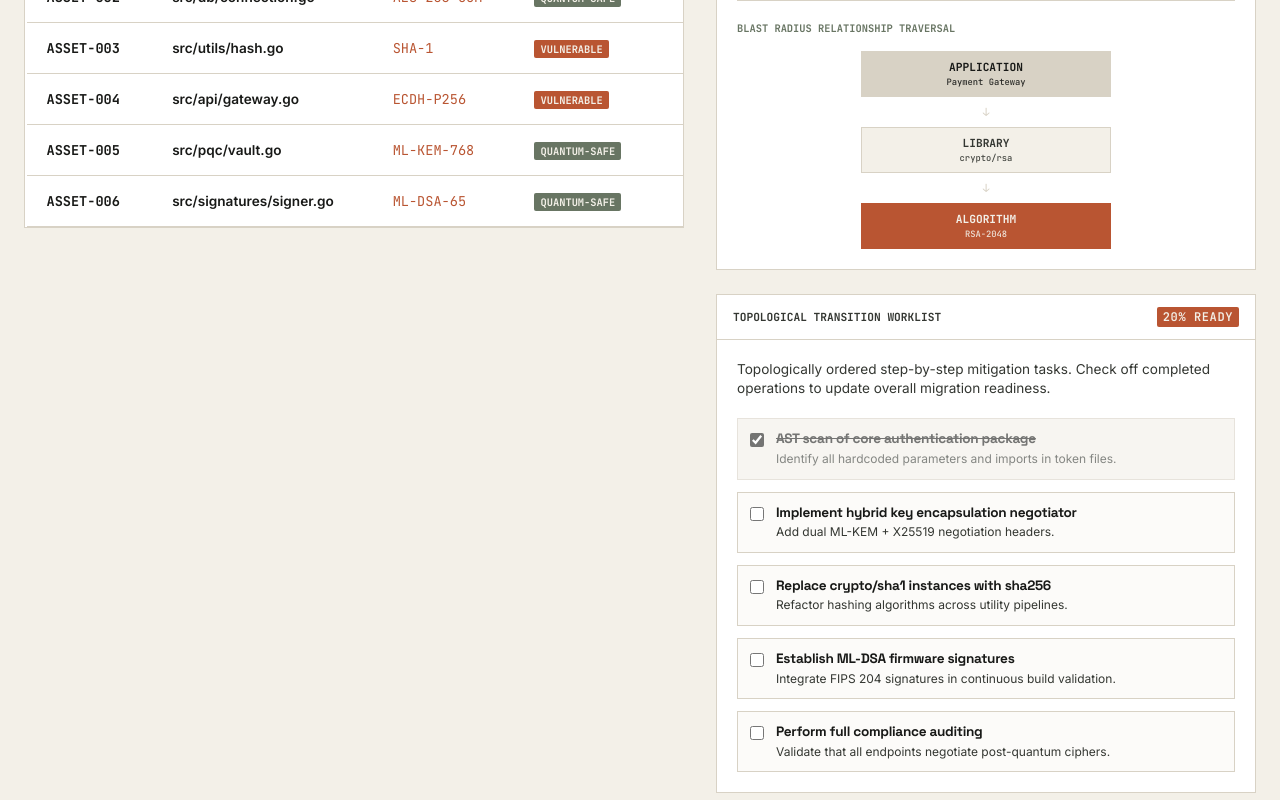
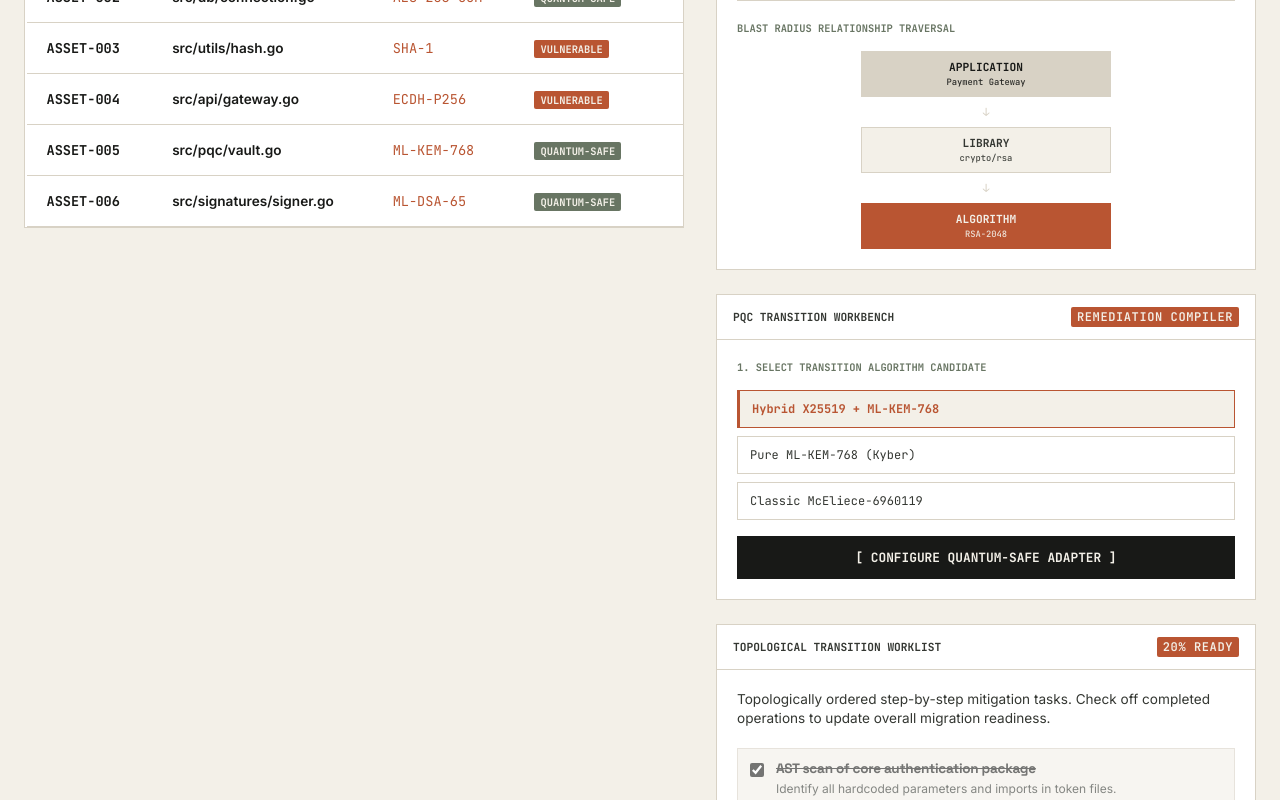
Before and after one commit to heyakhilnair/SIH-ECDTA-Team-LatentManifold, a Next.js app: page /prototype in a window 1280 px wide. Shown: the part 563-1363 px from the top of the page. Built offline with nearby package versions, Linux system fonts and the light colour scheme.

Commit message:
feat: implement interactive PQC Transition Workbench and dual-algorithm compile metrics dashboard

```diff
--- a/src/app/prototype/Prototype.module.css
+++ b/src/app/prototype/Prototype.module.css
@@ -339,7 +339,7 @@
   gap: 24px;
 }
 
-.assetDetailCard, .migrationPlannerCard {
+.assetDetailCard, .migrationPlannerCard, .pqcWorkbenchCard {
   background-color: #FFFFFF;
   border: var(--border-thin);
 }
@@ -356,7 +356,7 @@
   color: var(--color-secondary);
 }
 
-.detailsBody {
+.detailsBody, .workbenchBody {
   padding: 20px;
 }
 
@@ -393,6 +393,7 @@
   font-weight: 700;
   color: var(--color-sage);
   margin-bottom: 16px;
+  text-transform: uppercase;
 }
 
 .visualFlow {
@@ -440,6 +441,123 @@
   font-size: 0.7rem;
   color: var(--color-stone);
   font-weight: 900;
+}
+
+/* PQC Workbench Specific Styles */
+.targetSelector {
+  display: flex;
+  flex-direction: column;
+  gap: 8px;
+  margin-bottom: 16px;
+}
+
+.targetBtn {
+  background-color: #FFFFFF;
+  border: var(--border-thin);
+  padding: 10px 12px;
+  font-family: var(--font-mono);
+  font-size: 0.75rem;
+  text-align: left;
+  cursor: pointer;
+  transition: var(--transition-fast);
+  color: var(--color-secondary);
+}
+
+.targetBtn:hover {
+  border-color: var(--color-primary);
+  color: var(--color-primary);
+}
+
+.activeTargetBtn {
+  background-color: var(--color-base);
+  color: var(--color-accent);
+  border-color: var(--color-accent);
+  font-weight: 700;
+  border-left-width: 3px;
+}
+
+.compilePqcBtn {
+  width: 100%;
+  font-family: var(--font-mono);
+  font-size: 0.8rem;
+  font-weight: 700;
+  background-color: var(--color-primary);
+  color: var(--color-base);
+  border: 1px solid var(--color-primary);
+  padding: 12px;
+  cursor: pointer;
+  transition: var(--transition-smooth);
+}
+
+.compilePqcBtn:hover {
+  background-color: transparent;
+  color: var(--color-primary);
+}
+
+.miniProgress {
+  background-color: var(--color-base);
+  height: 4px;
+  width: 100%;
+  margin-top: 12px;
+}
+
+.miniProgressBar {
+  background-color: var(--color-accent);
+  height: 100%;
+}
+
+.compileReport {
+  margin-top: 24px;
+  border-top: 1px solid var(--color-stone);
+  padding-top: 20px;
+}
+
+.reportStats {
+  display: grid;
+  grid-template-columns: 1fr 1fr;
+  gap: 12px;
+  margin-bottom: 16px;
+}
+
+.statBox {
+  background-color: var(--color-base);
+  border: var(--border-thin);
+  padding: 12px;
+  text-align: center;
+}
+
+.statBox span {
+  font-family: var(--font-mono);
+  font-size: 0.6rem;
+  color: var(--color-sage);
+  display: block;
+  text-transform: uppercase;
+  margin-bottom: 4px;
+}
+
+.statBox strong {
+  font-family: var(--font-display);
+  font-size: 1rem;
+  color: var(--color-accent);
+}
+
+.complianceNote {
+  font-family: var(--font-mono);
+  font-size: 0.75rem;
+  color: var(--color-secondary);
+  border-left: 2px solid var(--color-sage);
+  padding-left: 10px;
+  margin-bottom: 20px;
+}
+
+.codeSnippetPre {
+  background-color: #181917;
+  color: #A9B2A6;
+  padding: 16px;
+  font-family: var(--font-mono);
+  font-size: 0.7rem;
+  line-height: 1.4;
+  overflow-x: auto;
 }
 
 /* Migration checklist card */
--- a/src/app/prototype/page.tsx
+++ b/src/app/prototype/page.tsx
@@ -1,6 +1,6 @@
 "use client";
 
-import { useState } from "react";
+import { useState, useEffect } from "react";
 import Navbar from "@/components/Navbar";
 import Footer from "@/components/Footer";
 import styles from "./Prototype.module.css";
@@ -11,6 +11,12 @@
   const [searchQuery, setSearchQuery] = useState("");
   const [scanning, setScanning] = useState(false);
   const [scanProgress, setScanProgress] = useState(0);
+
+  // PQC Workbench States
+  const [selectedPqcTarget, setSelectedPqcTarget] = useState("hybrid-mlkem");
+  const [compilingPqc, setCompilingPqc] = useState(false);
+  const [compileProgress, setCompileProgress] = useState(0);
+  const [compiledReport, setCompiledReport] = useState<any | null>(null);
 
   // Stateful checkboxes for migration tasks
   const [completedTasks, setCompletedTasks] = useState<Record<string, boolean>>({
@@ -37,6 +43,37 @@
     { id: "task4", label: "Establish ML-DSA firmware signatures", desc: "Integrate FIPS 204 signatures in continuous build validation." },
     { id: "task5", label: "Perform full compliance auditing", desc: "Validate that all endpoints negotiate post-quantum ciphers." }
   ];
+
+  const pqcTargets = {
+    "RSA-2048": [
+      { id: "hybrid-mlkem", name: "Hybrid X25519 + ML-KEM-768", latency: "38 µs", keySize: "1216 Bytes", compliance: "FIPS 203 Compliant (Draft)", code: `import "github.com/latentmanifold/ecdat/pqc/hybrid"\n\n// Initialize dual safe key exchange\nkeyExchange := hybrid.NewX25519MLKEM768()` },
+      { id: "pure-mlkem", name: "Pure ML-KEM-768 (Kyber)", latency: "26 µs", keySize: "1184 Bytes", compliance: "FIPS 203 Compliant", code: `import "github.com/latentmanifold/ecdat/pqc/mlkem"\n\n// Generate Kyber key pair\npubKey, privKey, _ := mlkem.GenerateKey768()` },
+      { id: "mceliece", name: "Classic McEliece-6960119", latency: "140 µs", keySize: "1047319 Bytes", compliance: "NIST Alternative Round 4", code: `import "github.com/latentmanifold/ecdat/pqc/mceliece"\n\n// Best suited for cold archival storage\nencap, decap := mceliece.Init6960119()` }
+    ],
+    "ECDH-P256": [
+      { id: "hybrid-mlkem", name: "Hybrid X25519 + ML-KEM-768", latency: "38 µs", keySize: "1216 Bytes", compliance: "FIPS 203 Compliant (Draft)", code: `import "github.com/latentmanifold/ecdat/pqc/hybrid"\n\nkeyExchange := hybrid.NewX25519MLKEM768()` },
+      { id: "pure-mlkem", name: "Pure ML-KEM-768 (Kyber)", latency: "26 µs", keySize: "1184 Bytes", compliance: "FIPS 203 Compliant", code: `import "github.com/latentmanifold/ecdat/pqc/mlkem"\n\npubKey, privKey, _ := mlkem.GenerateKey768()` },
+      { id: "bike", name: "BIKE-L3 (Code-based)", latency: "95 µs", keySize: "3246 Bytes", compliance: "NIST Round 4 Candidate", code: `import "github.com/latentmanifold/ecdat/pqc/bike"\n\nkem := bike.NewLevel3()` }
+    ],
+    "SHA-1": [
+      { id: "sha256", name: "SHA-256", latency: "4 µs", keySize: "32 Bytes", compliance: "FIPS 180-4 Compliant", code: `import "crypto/sha256"\n\nhasher := sha256.New()` },
+      { id: "sha3", name: "SHA3-256 (Keccak)", latency: "8 µs", keySize: "32 Bytes", compliance: "FIPS 202 Compliant", code: `import "golang.org/x/crypto/sha3"\n\nhasher := sha3.New256()` },
+      { id: "blake3", name: "BLAKE3 (Parallel Hash)", latency: "1.5 µs", keySize: "32 Bytes", compliance: "Non-FIPS (High-Perf Alternative)", code: `import "github.com/zeebo/blake3"\n\nhasher := blake3.New()` }
+    ]
+  };
+
+  const selectedAsset = initialAssets.find(a => a.id === selectedAssetId) || initialAssets[0];
+
+  // Reset PQC target when selected asset changes
+  useEffect(() => {
+    setCompiledReport(null);
+    if (selectedAsset.algorithm in pqcTargets) {
+      const targets = pqcTargets[selectedAsset.algorithm as keyof typeof pqcTargets];
+      setSelectedPqcTarget(targets[0].id);
+    } else {
+      setSelectedPqcTarget("");
+    }
+  }, [selectedAssetId]);
 
   // Calculate migration progress percentage
   const totalTasks = Object.keys(completedTasks).length;
@@ -66,7 +103,28 @@
     }, 150);
   };
 
-  const selectedAsset = initialAssets.find(a => a.id === selectedAssetId) || initialAssets[0];
+  // Compile / modernize action
+  const handlePqcCompile = () => {
+    setCompilingPqc(true);
+    setCompileProgress(0);
+    setCompiledReport(null);
+
+    const interval = setInterval(() => {
+      setCompileProgress((prev) => {
+        if (prev >= 100) {
+          clearInterval(interval);
+          setCompilingPqc(false);
+
+          // Generate final report
+          const targets = pqcTargets[selectedAsset.algorithm as keyof typeof pqcTargets];
+          const activeTarget = targets.find(t => t.id === selectedPqcTarget);
+          setCompiledReport(activeTarget);
+          return 100;
+        }
+        return prev + 20;
+      });
+    }, 100);
+  };
 
   const filteredAssets = initialAssets.filter(asset => {
     const matchesSearch = asset.file.toLowerCase().includes(searchQuery.toLowerCase()) ||
@@ -260,7 +318,72 @@
                 </div>
               </div>
 
-              {/* Box 2: Interactive Migration Tasks Checklist */}
+              {/* Box 2: Post-Quantum Transition Workbench (THE NEW CRAZY FEATURE!) */}
+              {!selectedAsset.safe && selectedAsset.algorithm in pqcTargets && (
+                <div className={styles.pqcWorkbenchCard}>
+                  <div className={styles.detailsCardHeader}>
+                    <span>PQC TRANSITION WORKBENCH</span>
+                    <span className="mono-tag-accent">REMEDIATION COMPILER</span>
+                  </div>
+
+                  <div className={styles.workbenchBody}>
+                    <span className={styles.visualLabel}>1. SELECT TRANSITION ALGORITHM CANDIDATE</span>
+                    <div className={styles.targetSelector}>
+                      {pqcTargets[selectedAsset.algorithm as keyof typeof pqcTargets].map((target) => (
+                        <button
+                          key={target.id}
+                          className={`${styles.targetBtn} ${selectedPqcTarget === target.id ? styles.activeTargetBtn : ""}`}
+                          onClick={() => {
+                            setSelectedPqcTarget(target.id);
+                            setCompiledReport(null);
+                          }}
+                        >
+                          {target.name}
+                        </button>
+                      ))}
+                    </div>
+
+                    <button
+                      onClick={handlePqcCompile}
+                      className={styles.compilePqcBtn}
+                      disabled={compilingPqc}
+                    >
+                      {compilingPqc ? `COMPILING PQC ADAPTER ${compileProgress}%...` : `[ CONFIGURE QUANTUM-SAFE ADAPTER ]`}
+                    </button>
+
+                    {compilingPqc && (
+                      <div className={styles.miniProgress}>
+                        <div className={styles.miniProgressBar} style={{ width: `${compileProgress}%` }}></div>
+                      </div>
+                    )}
+
+                    {compiledReport && (
+                      <div className={styles.compileReport}>
+                        <div className={styles.reportStats}>
+                          <div className={styles.statBox}>
+                            <span>LATENCY DELTA</span>
+                            <strong>{compiledReport.latency}</strong>
+                          </div>
+                          <div className={styles.statBox}>
+                            <span>PUBLIC KEY SIZE</span>
+                            <strong>{compiledReport.keySize}</strong>
+                          </div>
+                        </div>
+                        <div className={styles.complianceNote}>
+                          <strong>COMPLIANCE:</strong> {compiledReport.compliance}
+                        </div>
+
+                        <span className={styles.visualLabel} style={{ marginTop: "16px" }}>2. CODE ADAPTER WRAPPER MODULE</span>
+                        <pre className={styles.codeSnippetPre}>
+                          <code>{compiledReport.code}</code>
+                        </pre>
+                      </div>
+                    )}
+                  </div>
+                </div>
+              )}
+
+              {/* Box 3: Interactive Migration Tasks Checklist */}
               <div className={styles.migrationPlannerCard}>
                 <div className={styles.detailsCardHeader}>
                   <span>TOPOLOGICAL TRANSITION WORKLIST</span>
```
